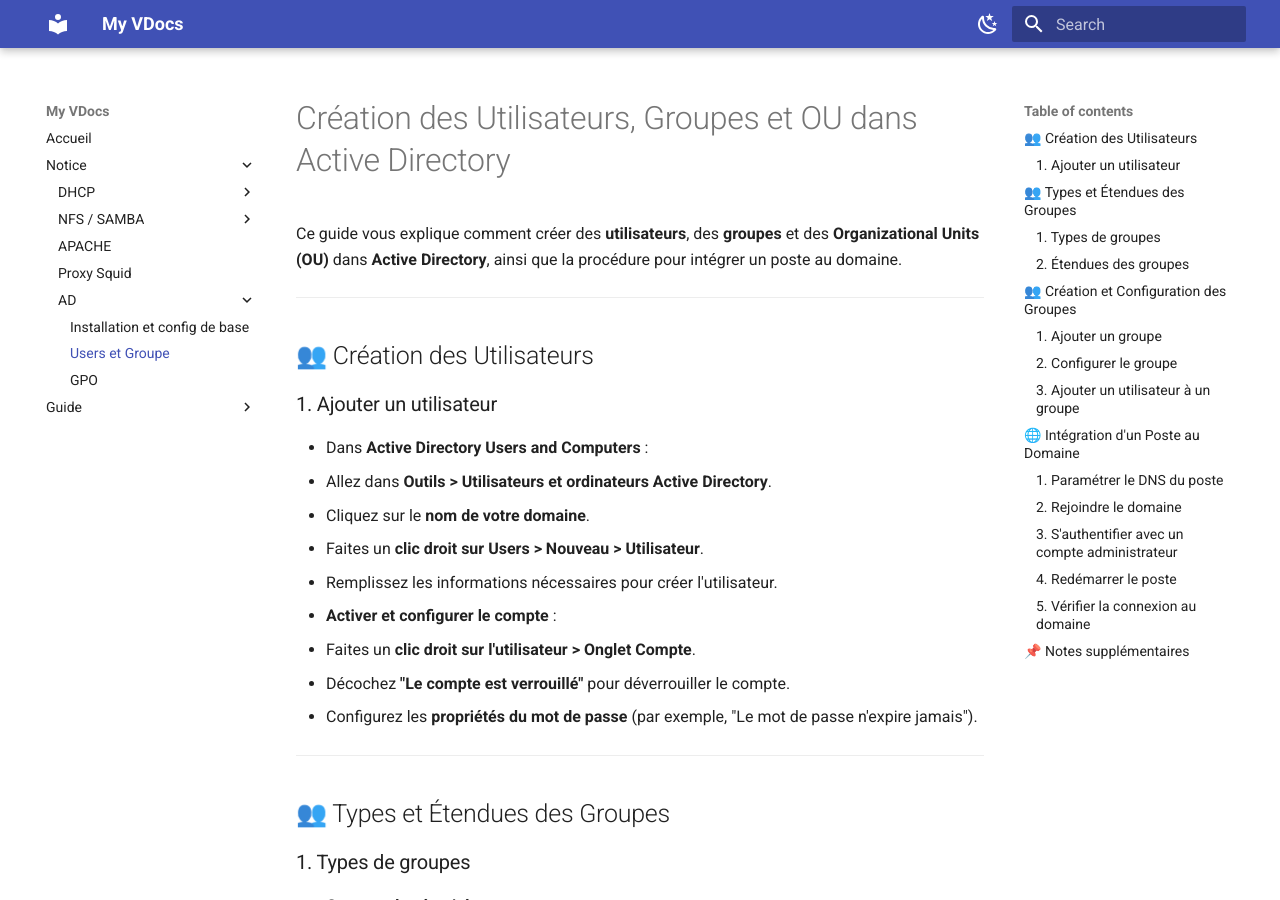
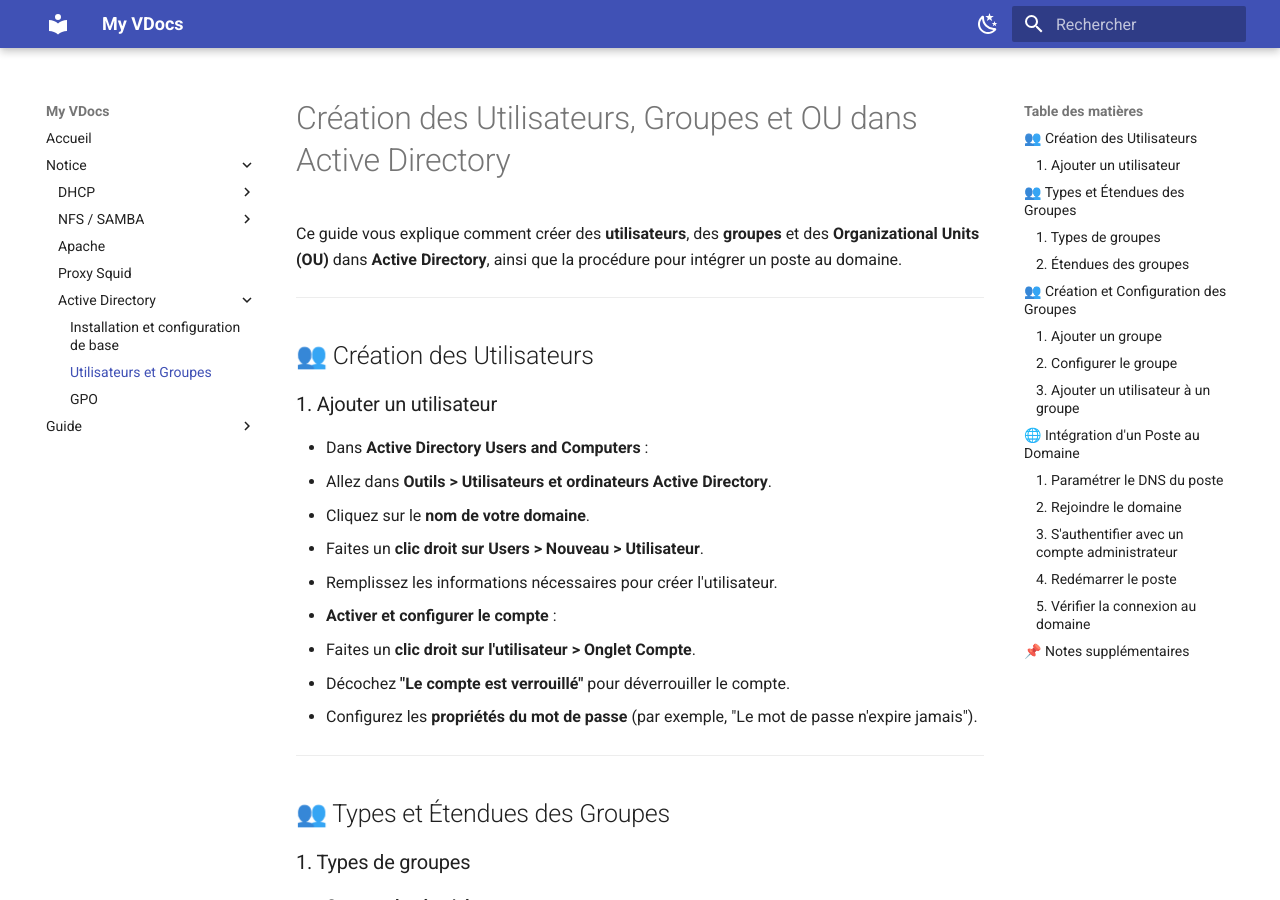
Before and after one commit to LogoViktor/My-VDocs, an MkDocs documentation site: the page built from docs/Notice/Active Directory/AD_users.md, in a window 1280 px wide and 900 px high. Built offline with MkDocs 1.6.1 and Material for MkDocs 9.7.7, drawn with Linux system fonts in a browser that asks for light colours.

Commit message:
Update mkdocs.yml

```diff
--- a/mkdocs.yml
+++ b/mkdocs.yml
@@ -1,15 +1,23 @@
 site_name: My VDocs
+
 theme:
   name: material
+  language: fr
+  features:
+    - navigation.instant
+    - navigation.tracking
+    - content.code.copy
+    - content.action.edit
   palette:
-    # Palette pour le mode clair
+    # Mode clair
     - scheme: default
       primary: indigo
       accent: indigo
       toggle:
         icon: material/weather-night
         name: Passer en mode sombre
-    # Palette pour le mode sombre
+
+    # Mode sombre
     - scheme: slate
       primary: indigo
       accent: indigo
@@ -18,11 +26,14 @@
         name: Passer en mode clair
 
 markdown_extensions:
+  # Extensions de base
+  - admonition
   - codehilite
   - fenced_code
+  - footnotes
   - tables
-  - admonition
-  - footnotes
+
+  # Extensions pymdownx
   - pymdownx.arithmatex
   - pymdownx.betterem:
       smart_enable: all
@@ -46,19 +57,19 @@
 
 nav:
   - Accueil: index.md
-  - Notice :
-      - DHCP :
-          - Installation et config de base : Notice/DHCP/DHCP_base.md
-          - Config VLAN : Notice/DHCP/DHCP_vlan.md
-      - NFS / SAMBA :
-          - NFS : Notice/NFS_SAMBA/nfs.md
-          - SAMBA : Notice/NFS_SAMBA/samba.md
-      - APACHE : Notice/apache.md
-      - Proxy Squid : Notice/proxysquid.md
-      - AD :
-          - Installation et config de base : Notice/Active Directory/AD_base.md
-          - Users et Groupe : Notice/Active Directory/AD_users.md
-          - GPO : Notice/Active Directory/AD_GPO.md
-  - Guide :
-      - Commande Switch/Routeur Cisco : Guide/commande_de_base_cisco.md
-      - Commande Switch Alcatel : Guide/commandes_alcatel.md
+  - Notice:
+      - DHCP:
+          - Installation et configuration de base: Notice/DHCP/DHCP_base.md
+          - Configuration VLAN: Notice/DHCP/DHCP_vlan.md
+      - NFS / SAMBA:
+          - NFS: Notice/NFS_SAMBA/nfs.md
+          - SAMBA: Notice/NFS_SAMBA/samba.md
+      - Apache: Notice/apache.md
+      - Proxy Squid: Notice/proxysquid.md
+      - Active Directory:
+          - Installation et configuration de base: Notice/Active Directory/AD_base.md
+          - Utilisateurs et Groupes: Notice/Active Directory/AD_users.md
+          - GPO: Notice/Active Directory/AD_GPO.md
+  - Guide:
+      - Commandes Switch/Routeur Cisco: Guide/commande_de_base_cisco.md
+      - Commandes Switch Alcatel: Guide/commandes_alcatel.md
```
